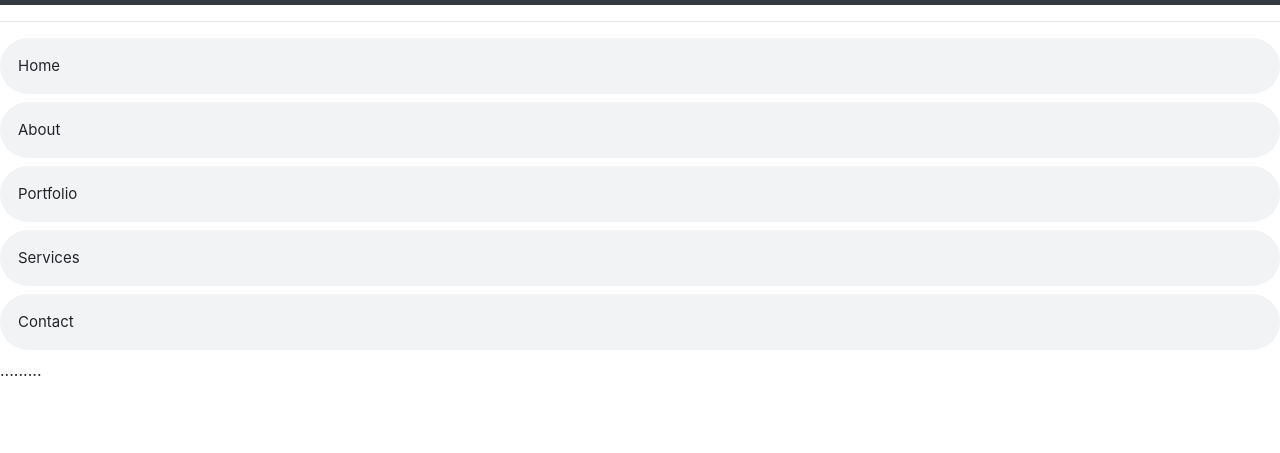
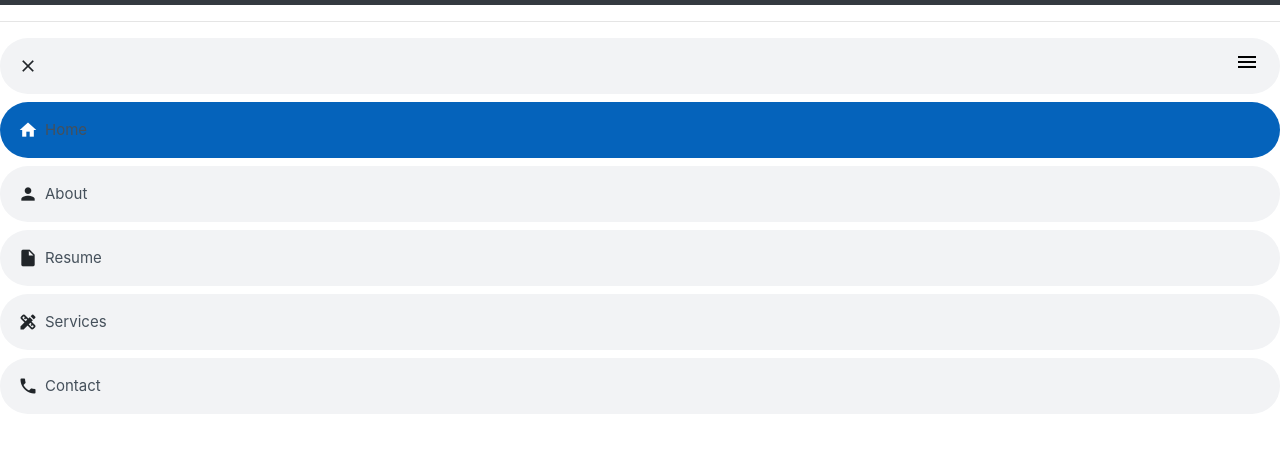
Before and after one commit to lekhanh240895/mywebsite, a plain HTML site: page index.html in a window 1280 px wide. Shown: the part 51-504 px from the top of the page. Drawn offline with nearby package versions, Linux system fonts and the light colour scheme; files that its build step writes are made by us from their sources.

Commit message:
Update index.html

```diff
--- a/index.html
+++ b/index.html
@@ -34,15 +34,16 @@
   </nav>
   <hr>
 <!-- Sidebar Nav-->
-  <div class="sidenav">
+  <button class="mobile-nav-toggle" onclick="openNav()"><i class="material-icons">menu</i></button>
+  <div id="mySidenav" class="sidenav">
    <ul>
-    <li><a>Home</a></li>
-    <li><a>About</a></li>
-    <li><a>Portfolio</a></li>
-    <li><a>Services</a></li>
-    <li><a>Contact</a></li>
+    <li><a onclick="closeNav()"><i class="material-icons">close</i></a></li>
+    <li class="active"><a><i class="material-icons">home</i><span>Home</span></a></li>
+    <li><a><i class="material-icons">person</i><span>About</span></a></li>
+    <li><a><i class="material-icons">insert_drive_file</i><span>Resume</span></a></li>
+    <li><a><i class="material-icons">design_services</i><span>Services</span></a></li>
+    <li><a><i class="material-icons">phone</i><span>Contact</span></a></li>
    </ul>
-
   </div>
 
 
@@ -52,11 +53,23 @@
 
 
 
-.........
 
 
 
 
+
+
+
+
+  <script type="text/javascript">
+   function openNav() {
+    document.getElementById("mySidenav").style.width = "250px";
+   }
+
+   function closeNav() {
+    document.getElementById("mySidenav").style.width = "0px";
+   }
+  </script>
   <script src="https://ajax.googleapis.com/ajax/libs/jquery/3.5.1/jquery.min.js"></script>
   <script src="https://cdnjs.cloudflare.com/ajax/libs/popper.js/1.16.0/umd/popper.min.js"></script>
   <script src="https://maxcdn.bootstrapcdn.com/bootstrap/4.5.2/js/bootstrap.min.js"></script>
```
